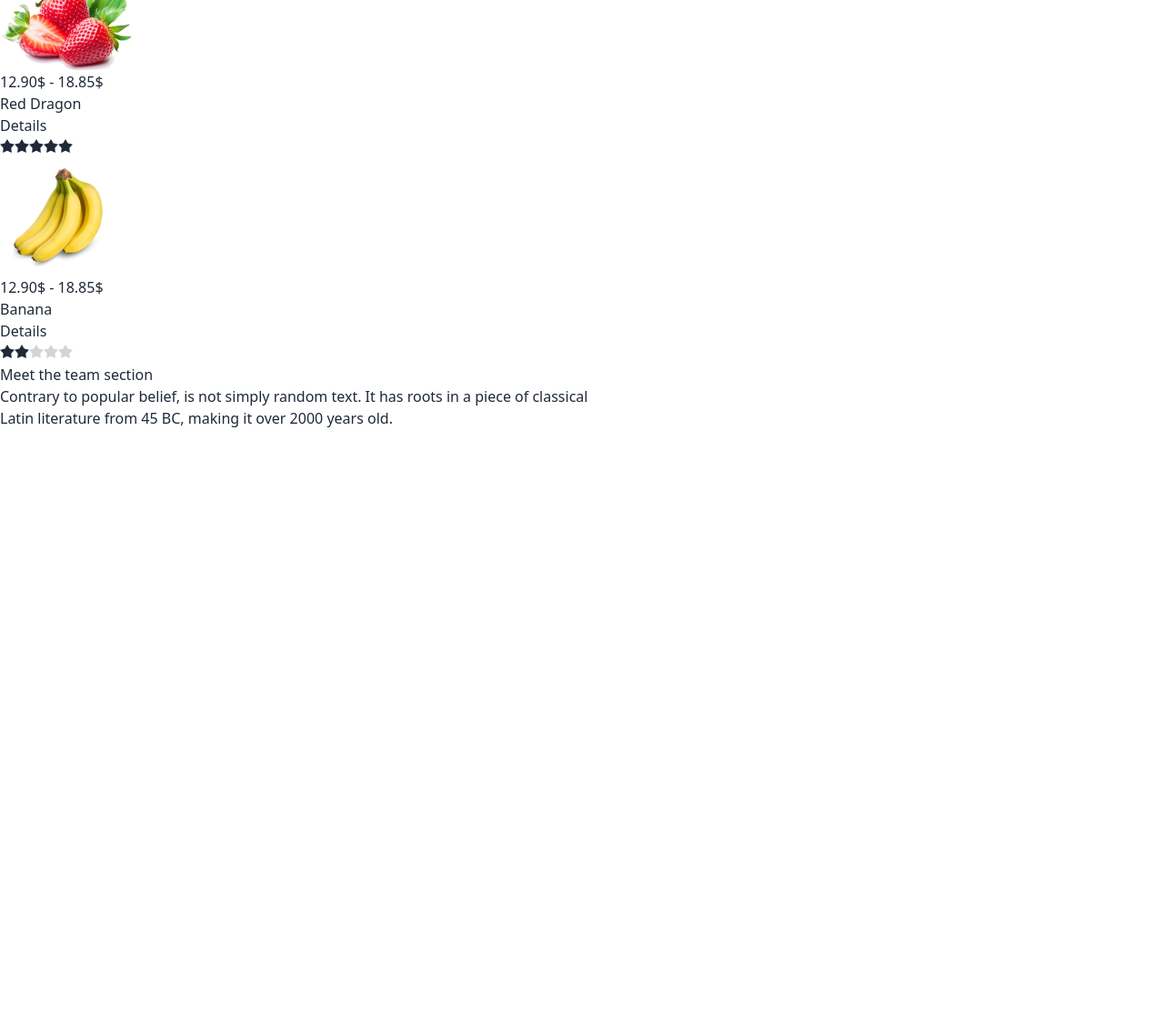
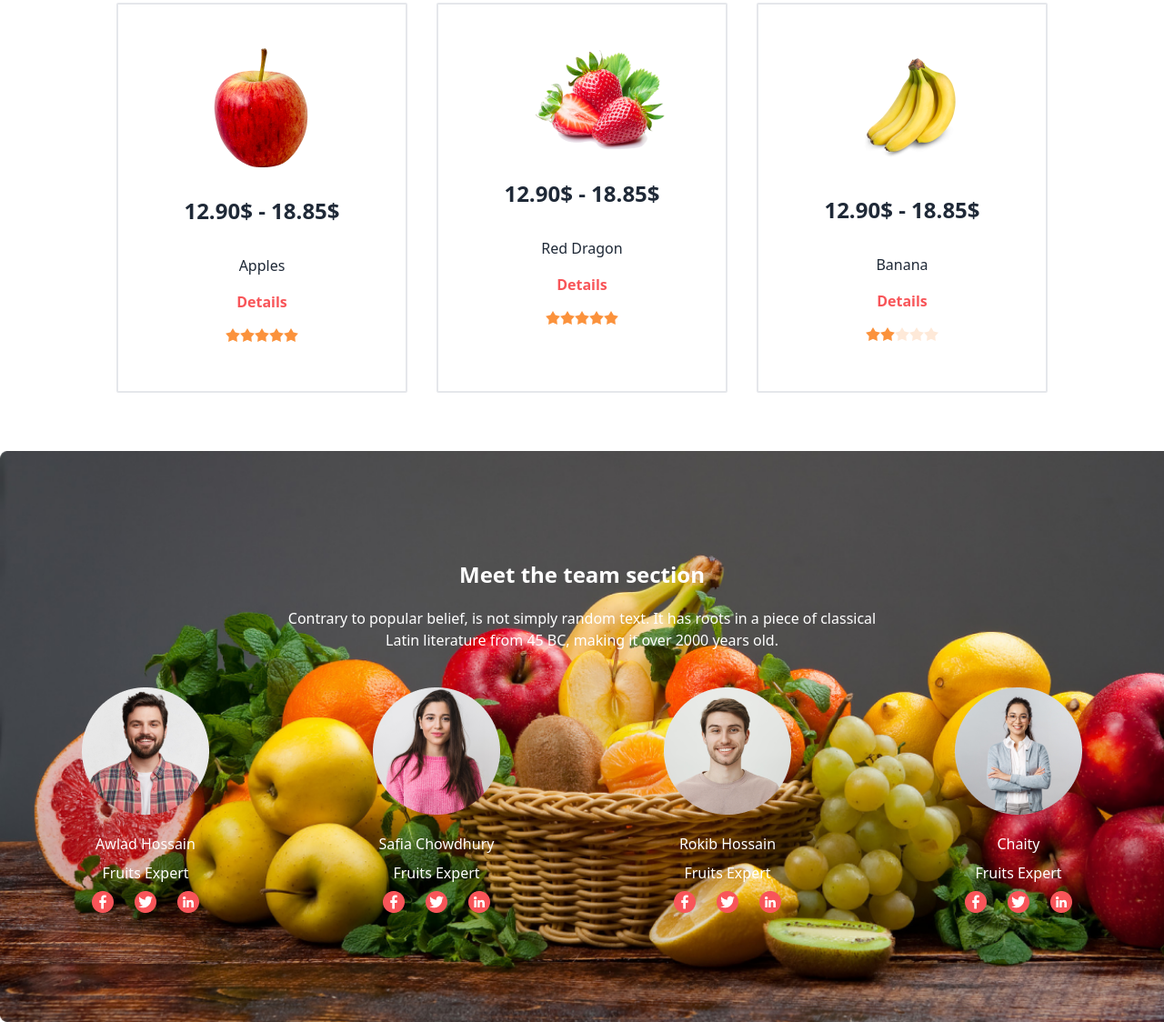
Before and after one commit to Imran1911/my-third-assignment, a plain HTML site: page index.html in a window 1280 px wide. Shown: the part 1383-2507 px from the top of the page at 91% size. Before the commit the page ends 1855 px from the top, so only its background shows below. Drawn offline with nearby package versions, Linux system fonts and the light colour scheme.

Commit message:
team section added

```diff
--- a/index.html
+++ b/index.html
@@ -5,6 +5,7 @@
     <meta name="viewport" content="width=device-width, initial-scale=1.0">
     <title>Document</title>
     <link href="https://cdn.jsdelivr.net/npm/daisyui@3.4.0/dist/full.css" rel="stylesheet" type="text/css" />
+    <script src="https://cdn.tailwindcss.com"></script>
 
 <link rel="stylesheet" href="https://cdnjs.cloudflare.com/ajax/libs/font-awesome/6.4.0/css/all.min.css" integrity="sha512-iecdLmaskl7CVkqkXNQ/ZH/XLlvWZOJyj7Yy7tcenmpD1ypASozpmT/E0iPtmFIB46ZmdtAc9eNBvH0H/ZpiBw==" crossorigin="anonymous" referrerpolicy="no-referrer" />
 
@@ -13,7 +14,7 @@
 
 </head>
 <body>
-    <header>
+    <header >
         <!-- navbar -->
         <nav>
             <!-- container-div -->
@@ -200,10 +201,62 @@
 
 
         <!-- section3 starts -->
-        <div>
+        <div class="py-[120px] bg-cover bg-no-repeat  max-w-screen-xl mx-auto mt-16"  style="background-image: url(./images/banner1.png);">
           <div class="text-white text-center">
-            <h1 class="font-extrabold">Meet the team section</h1>
-            <p>Contrary to popular belief, is not simply random text. It has roots in a piece of classical <br> Latin literature from 45 BC, making it over 2000 years old.</p>
+            <h1 class="font-extrabold text-2xl">Meet the team section</h1>
+            <p class="mt-5 mb-10">Contrary to popular belief, is not simply random text. It has roots in a piece of classical <br> Latin literature from 45 BC, making it over 2000 years old.</p>
+
+          </div>
+          <!-- team members container -->
+          <div class="flex justify-around text-white ">
+            <div>
+              <img class="block"  src="./images/member1.png" alt="">
+              <h1 class="text-center mt-5">Awlad Hossain</h1>
+              <p class="text-center mt-2">Fruits Expert</p>
+              <div class="flex justify-around mt-2">
+                <div><img src="./images/facebook 1.png" alt=""></div>
+                <div><img src="./images/twitter (1) 1.png" alt=""></div>
+                <div><img src="./images/linkedin 1.png" alt=""></div>
+              </div>
+
+
+            </div>
+            <div>
+              <img class="block"  src="./images/member2.png" alt="">
+              <h1 class="mt-5 text-center">Safia Chowdhury</h1>
+              <p class="mt-2 text-center">Fruits Expert</p>
+              <div class="flex justify-around mt-2">
+                <div><img src="./images/facebook 1.png" alt=""></div>
+                <div><img src="./images/twitter (1) 1.png" alt=""></div>
+                <div><img src="./images/linkedin 1.png" alt=""></div>
+              </div>
+
+
+            </div>
+            <div>
+              <img class="block"  src="./images/member3.png" alt="">
+              <h1 class="mt-5 text-center">Rokib Hossain</h1>
+              <p class="mt-2 text-center">Fruits Expert</p>
+              <div class="flex justify-around mt-2">
+                <div><img src="./images/facebook 1.png" alt=""></div>
+                <div><img src="./images/twitter (1) 1.png" alt=""></div>
+                <div><img src="./images/linkedin 1.png" alt=""></div>
+              </div>
+
+
+            </div>
+            <div>
+              <img class="block"  src="./images/member4.png" alt="">
+              <h1 class="mt-5 text-center">Chaity</h1>
+              <p class="mt-2 text-center">Fruits Expert</p>
+              <div class="flex justify-around mt-2">
+                <div><img src="./images/facebook 1.png" alt=""></div>
+                <div><img src="./images/twitter (1) 1.png" alt=""></div>
+                <div><img src="./images/linkedin 1.png" alt=""></div>
+              </div>
+
+
+            </div>
           </div>
 
 
--- /dev/null
+++ b/tailwind.config.js
@@ -0,0 +1,12 @@
+
+<script>
+  tailwind.config = {
+    theme: {
+      extend: {
+        colors: {
+          clifford: '#da373d',
+        }
+      }
+    }
+  }
+</script>
```
Also changed, not shown: images/facebook 1.png (added), images/linkedin 1.png (added), images/twitter (1) 1.png (added).
